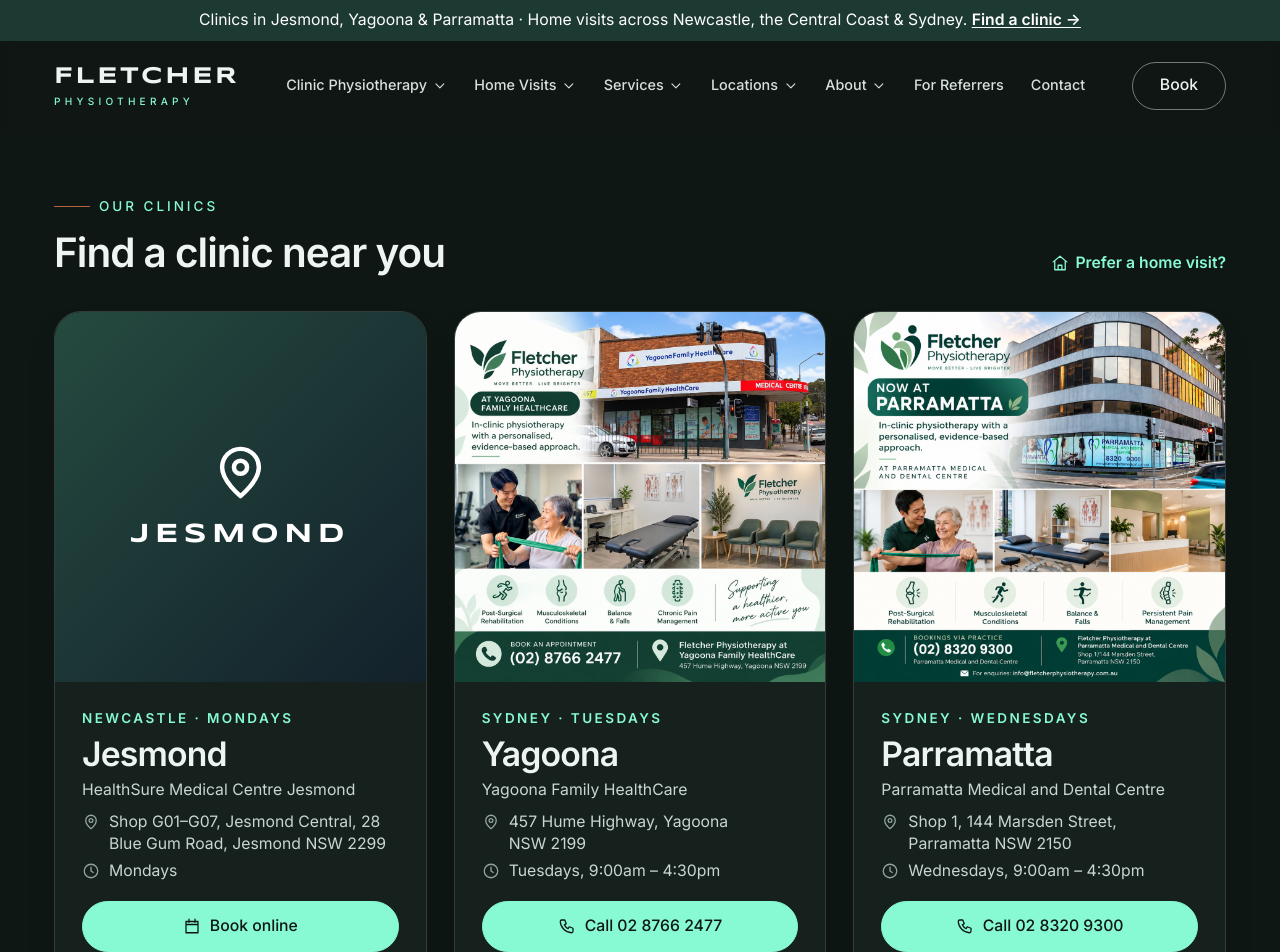
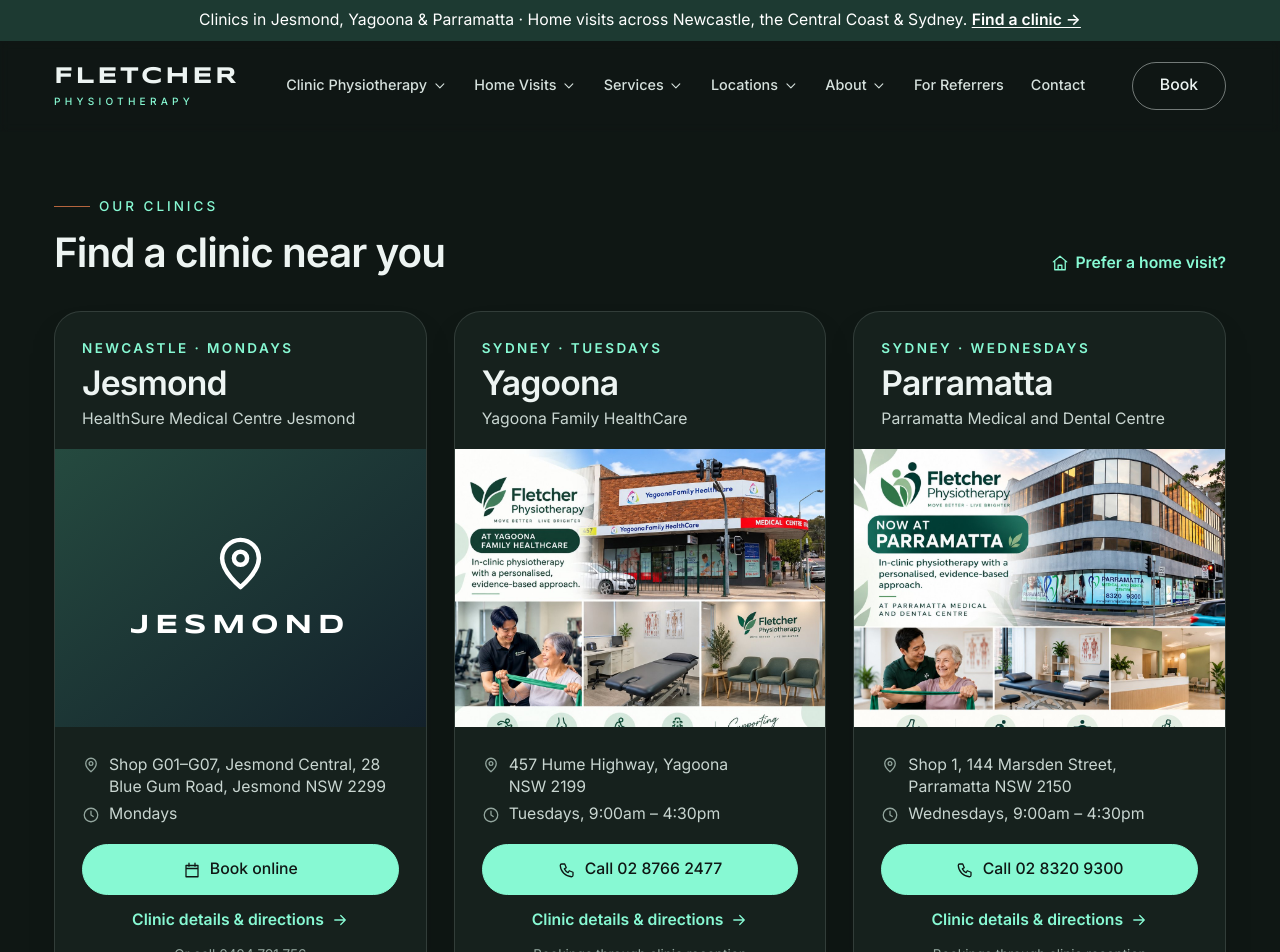
Before and after one commit to Trackrecord-pixel/Fletcher-physiotherapy-website, a Next.js app: page /find-a-clinic in a window 1280 px wide. Shown: the top 952 px of the page. Built offline with nearby package versions, Linux system fonts and the light colour scheme.

Commit message:
Add files via upload

```diff
--- a/components/ClinicChooser.tsx
+++ b/components/ClinicChooser.tsx
@@ -47,14 +47,24 @@
   return (
     <ul className="grid gap-4 md:grid-cols-3 md:gap-6">
       {cards.map((c) => (
-        <li key={c.slug} className="flex overflow-hidden rounded-3xl border border-navy-100 bg-white shadow-card md:flex-col">
+        <li
+          key={c.slug}
+          className="grid grid-cols-[7rem_1fr] overflow-hidden rounded-3xl border border-navy-100 bg-white shadow-card sm:grid-cols-[10rem_1fr] md:flex md:flex-col"
+        >
+          <div className="col-start-2 row-start-1 px-4 pt-4 sm:px-5 sm:pt-5 md:order-1 md:px-6 md:pb-4 md:pt-6">
+            <p className="text-xs font-semibold uppercase tracking-[0.18em] text-euc-600">{c.region} · {c.day.split(",")[0]}</p>
+            <h2 className="mt-1.5 text-2xl text-navy-900 md:text-3xl">
+              <Link href={`/${c.slug}`} className="hover:text-euc-700">{c.suburb}</Link>
+            </h2>
+            <p className="mt-1 text-sm text-navy-600">{c.host}</p>
+          </div>
           <Link
             href={`/${c.slug}`}
-            className="relative block w-28 flex-shrink-0 overflow-hidden bg-navy-800 sm:w-40 md:aspect-square md:w-full"
+            className="relative col-start-1 row-span-2 row-start-1 block overflow-hidden bg-navy-800 md:order-2 md:aspect-[4/3] md:w-full"
             aria-label={`${c.suburb} clinic details`}
           >
             {c.photo ? (
-              <Image src={c.photo.src} alt={c.photo.alt} fill sizes="(max-width: 768px) 160px, 420px" className="object-cover transition duration-500 hover:scale-[1.03]" />
+              <Image src={c.photo.src} alt={c.photo.alt} fill sizes="(max-width: 768px) 160px, 420px" className="object-cover object-top transition duration-500 hover:scale-[1.03]" />
             ) : (
               <span className="absolute inset-0 flex flex-col items-center justify-center gap-3 bg-gradient-to-br from-euc-700 to-navy-900 text-white">
                 <Icon name="pin" className="h-10 w-10 md:h-14 md:w-14" />
@@ -62,13 +72,8 @@
               </span>
             )}
           </Link>
-          <div className="flex flex-1 flex-col p-4 sm:p-5 md:p-6">
-            <p className="text-xs font-semibold uppercase tracking-[0.18em] text-euc-600">{c.region} · {c.day.split(",")[0]}</p>
-            <h2 className="mt-1.5 text-2xl text-navy-900 md:text-3xl">
-              <Link href={`/${c.slug}`} className="hover:text-euc-700">{c.suburb}</Link>
-            </h2>
-            <p className="mt-1 text-sm text-navy-600">{c.host}</p>
-            <p className="mt-2 hidden items-start gap-2 text-sm text-navy-600 sm:flex">
+          <div className="col-start-2 row-start-2 flex flex-1 flex-col px-4 pb-4 sm:px-5 sm:pb-5 md:order-3 md:p-6">
+            <p className="mt-2 hidden items-start gap-2 text-sm text-navy-600 sm:flex md:mt-0">
               <Icon name="pin" className="mt-0.5 h-4 w-4 flex-shrink-0 text-navy-500" /> {c.address}
             </p>
             <p className="mt-1 hidden items-start gap-2 text-sm text-navy-600 sm:flex">
```
